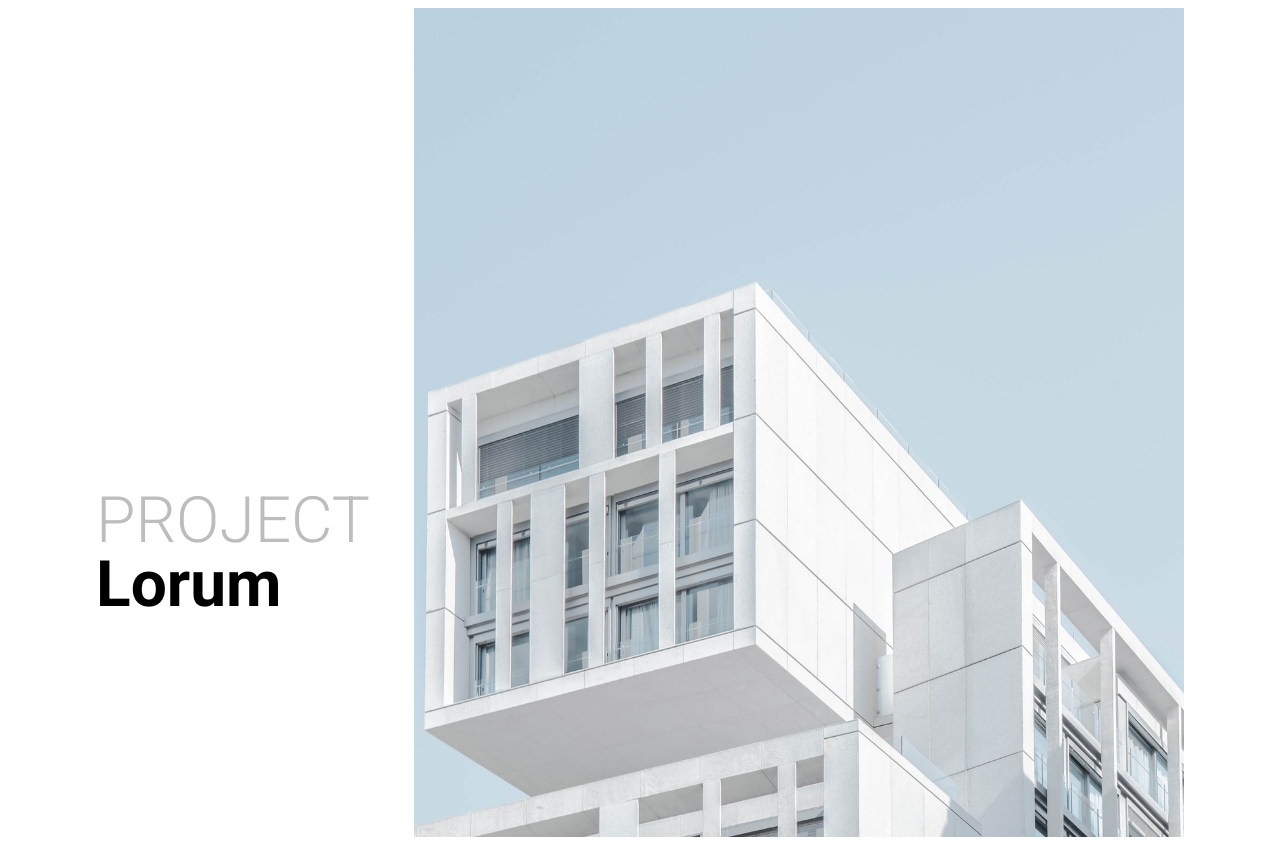
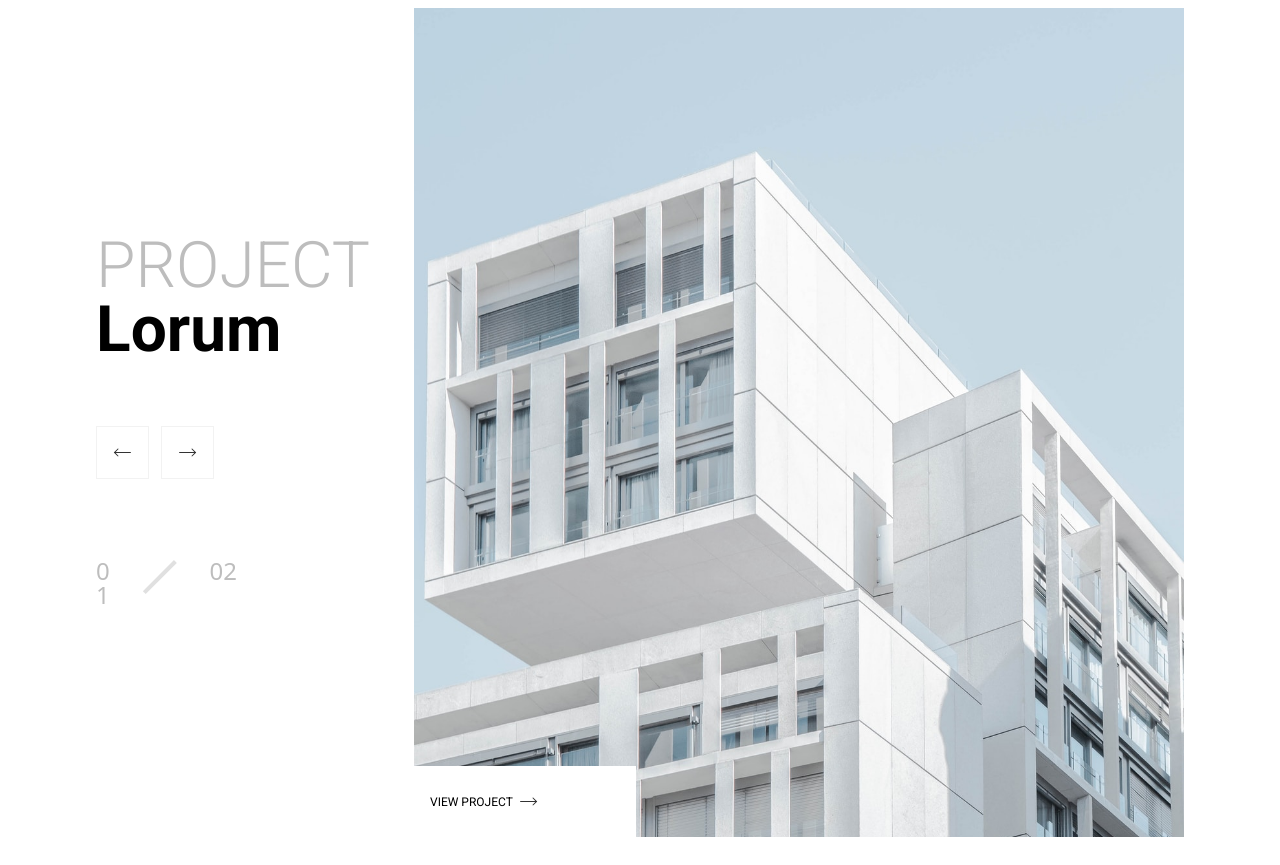
Before and after one commit to AspireCode-droid/digitalProject, a website: page index.html in a window 1280 px wide. Shown: the part 94-959 px from the top of the page. Before the commit the page ends 931 px from the top, so only its background shows below. Drawn offline with Linux system fonts and the light colour scheme.

Commit message:
finished layout of hero section-moving to about section

```diff
--- a/index.html
+++ b/index.html
@@ -29,17 +29,52 @@
         </header>
         <main>
             <!-- Hero -->
-            <Section class="px-[6rem] h-[829px] overflow-hidden">
+            <Section class="px-[6rem] ">
                 <div class="grid grid-cols-[1fr_770px]">
                     <div class="text-[64px] leading-[64px] flex flex-col justify-center">
-                        <p class="font-[roboto] font-light text-[#BDBDBD]">PROJECT</p>
-                        <p class="font-[roboto] font-bold">Lorum</p>
+                        <div>
+                            <p class="font-[roboto] font-light text-[#BDBDBD]">PROJECT</p>
+                            <p class="font-[roboto] font-bold">Lorum</p>
+                        </div>
+
+                        <div class="flex gap-3 mt-16">
+                            <div class="flex justify-center items-center h-[53px] w-[53px] border rotate-180 border-[#F2F2F2]">
+                                <img src="./assets/arrow-2-right-long.svg" alt="">
+                            </div>
+                            <div class="flex h-[53px] w-[53px] border items-center justify-center border-[#F2F2F2]">
+                                <img src="./assets/arrow-2-right-long.svg" alt="">
+                            </div>
+                        </div>
+                        <div class="flex text-[24px] leading-[24px] gap-7 text-[#BDBDBD] mt-20 w-[141.88px] h-[52px]">
+                            <div class="">
+                                <p>0</p>
+                                <p>1</p>
+                            </div>
+                            <div class="w-[43.8px] h-0 border-2 border-[#E0E0E0] rotate-[134.98deg] mt-4">
+                            </div>
+                            <div class="">
+                                <p>02</p>
+                            </div>
+
+                        </div>
+
                     </div>
-                    <div>
-                        <img src="./assets/heroImg.jpg" alt="">
+                    <div class="relative h-[829px] overflow-hidden">
+                        <img src="./assets/heroImg.jpg" class="object-cover w-full h-full" alt="">
+                        <div class="w-[221.8px] h-[71px] bg-white absolute bottom-0 z-10">
+                            <div class="flex items-center h-full ml-4 gap-1">
+                                <p class="font-[roboto] text-[12px] leading-[12px] tracking-[20%]">VIEW PROJECT</p>
+                                <img src="./assets/arrow-2-right-long.svg" alt="">
+                            </div>
+                        </div>
                     </div>
                 </div>
             </Section>
+
+            <!-- About Section -->
+            <section class="mt-7">
+
+            </section>
         </main>
     </body>
 </html>
```
Also changed, not shown: assets/arrow-2-right-long.svg (added), src/output.css.
